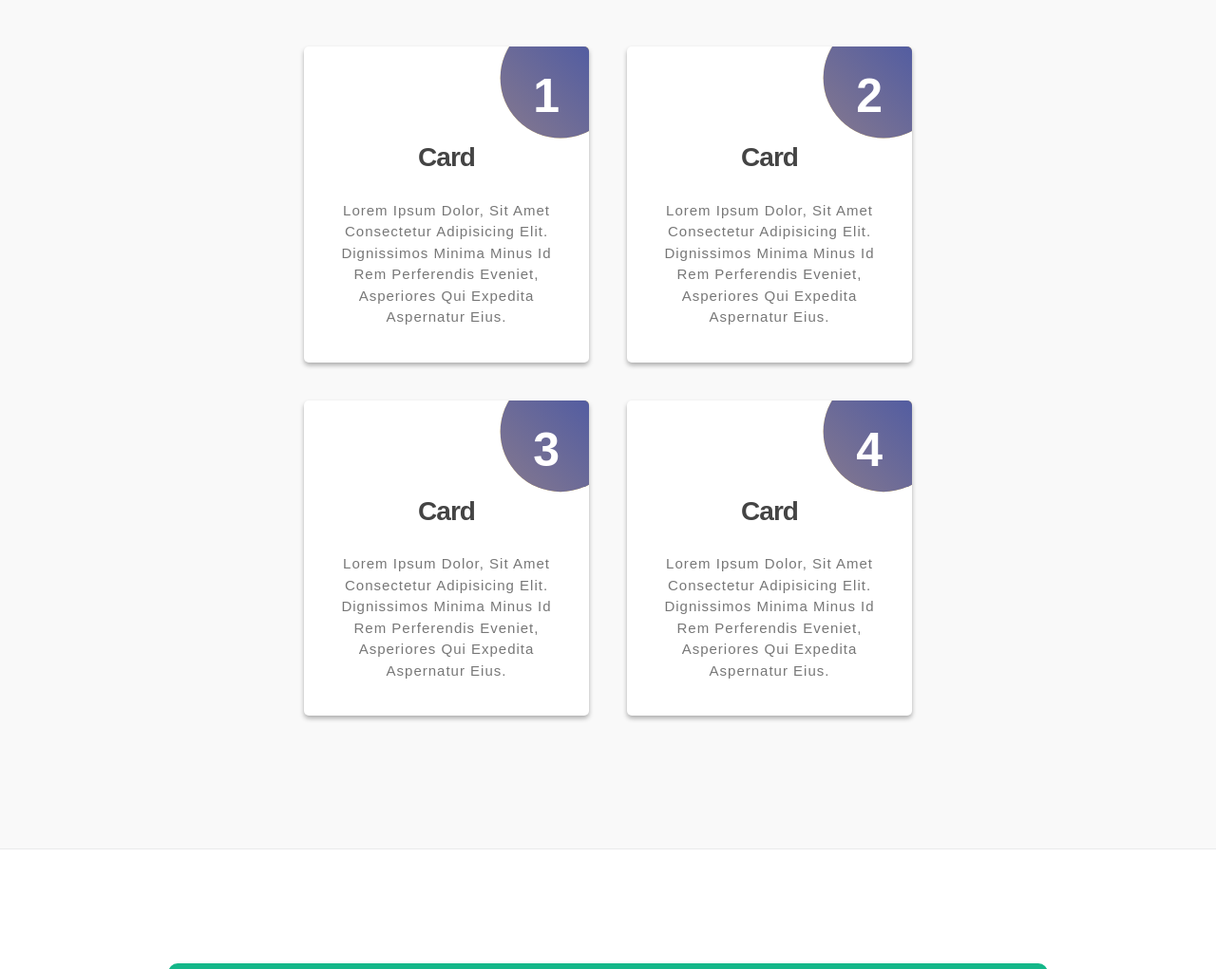
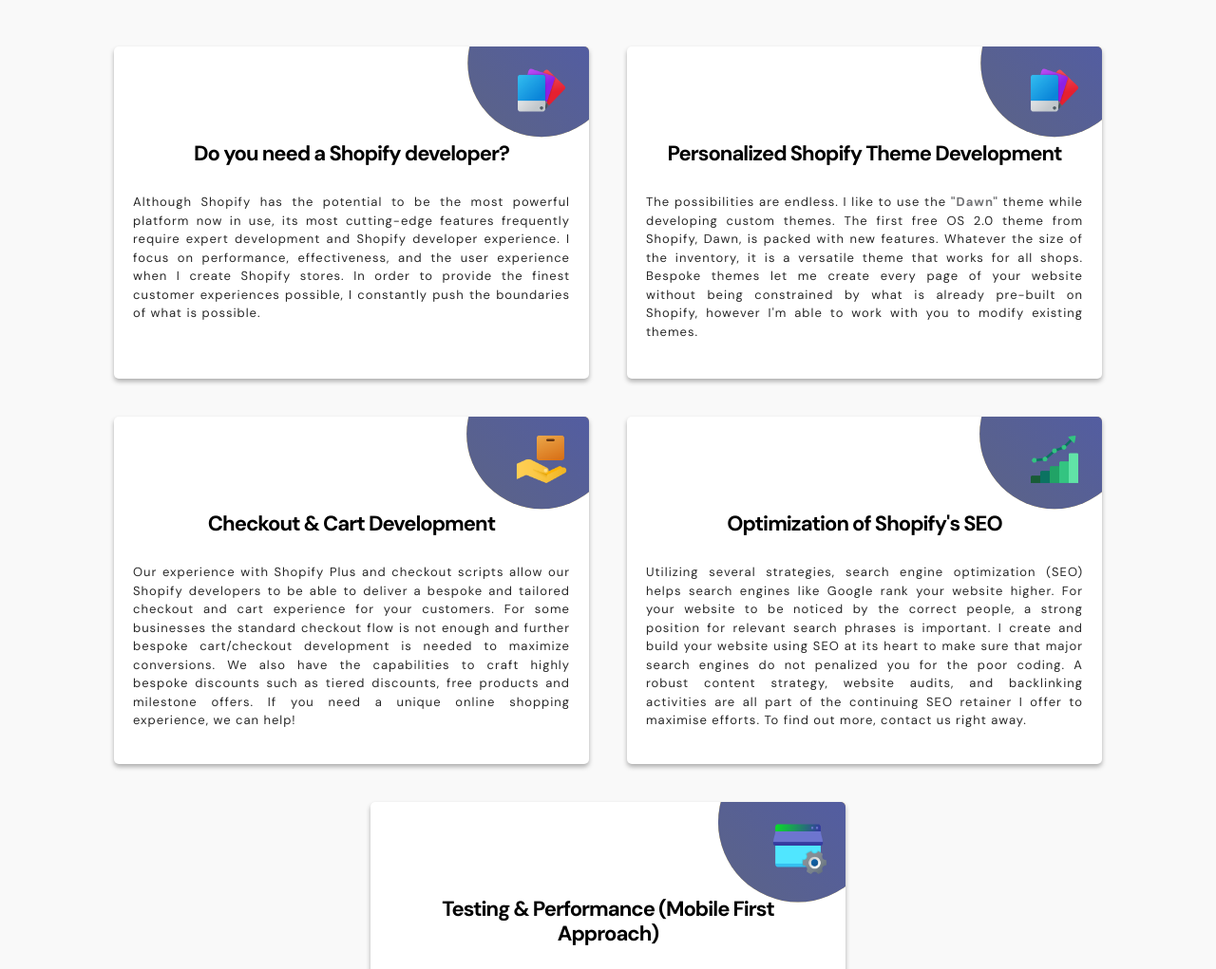
Before and after one commit to CodeWithUmair/Shopify-Expert, a plain HTML site: page index.html in a window 1280 px wide. Shown: the part 980-2001 px from the top of the page at 95% size. Drawn offline with Linux system fonts and the light colour scheme.

Commit message:
new lodos

```diff
--- a/css/service-card.css
+++ b/css/service-card.css
@@ -1,8 +1,10 @@
+@import url('https://fonts.googleapis.com/css2?family=Poppins:wght@100;200;300;400;500;600;700;800;900&display=swap');
+
 #section_3 {
     box-sizing: border-box;
     font-family: "Poppins", sans-serif;
     text-transform: capitalize;
-    transition: all 0.5 linear;
+    transition: all 0.5s linear;
 }
 
 .umair-container {
@@ -15,8 +17,8 @@
 }
 
 .umair-box {
-    width: 300px;
-    height: 100%;
+    max-width: 500px;
+    min-height: 350px;
     background-color: #fff;
     border-radius: 5px;
     padding: 20px;
@@ -31,14 +33,15 @@
 }
 
 .umair-box h3 {
-    font-size: 28px;
+    font-size: 22px;
     padding: 20px 0;
-    color: #444;
+    color: rgb(0, 0, 0);
 }
 
 .umair-box p {
-    font-size: 15px;
-    color: #777;
+    font-size: 13px;
+    color: rgb(40, 40, 40);
+    text-align: justify;
 }
 
 .umair-box button {
@@ -64,6 +67,7 @@
     background-color: #fff;
 }
 
+
 .umair-box::before {
     width: 100%;
     height: 100%;
@@ -78,20 +82,20 @@
     width: 100%;
     height: 100%;
     background-color: #fbda61;
-    background-image: linear-gradient(45deg, #fdba61 0%, #535da1 100%);
+    background-image: linear-gradient(45deg, #747638 0%, #535da1 100%);
     content: "";
     position: absolute;
     top: 0;
     left: 0;
     z-index: -2;
-    clip-path: circle(20% at 90% 10%);
+    clip-path: circle(18% at 90% 5%);
     transition: 0.2s;
 }
 
 .umair-box .count {
     position: absolute;
-    top: 15px;
-    right: 30px;
+    top: 5px;
+    right: 20px;
     font-size: 50px;
     font-weight: bolder;
     color: #fff;
@@ -108,5 +112,5 @@
 
 
 .umair-box:hover::before {
-    background-color: rgba(0, 0, 0, .1);
+    background-color: rgba(0, 0, 0, 0.1);
 }
--- a/index.html
+++ b/index.html
@@ -73,14 +73,14 @@ https://templatemo.com/tm-578-first-portfolio
                     </li>
 
                     <li class="nav-item">
-                        <a class="nav-link click-scroll" href="#section_3">Services</a>
+                        <a class="nav-link click-scroll" href="#section_2">Services</a>
                     </li>
 
                     <li class="nav-item">
-                        <a class="nav-link click-scroll" href="#section_4">Projects</a>
+                        <a class="nav-link click-scroll" href="#section_3">Projects</a>
                     </li>
                     <li class="nav-item">
-                        <a class="nav-link click-scroll" href="#section_2">About</a>
+                        <a class="nav-link click-scroll" href="#section_4">About</a>
                     </li>
 
                     <!-- <li class="nav-item">
@@ -114,7 +114,7 @@ https://templatemo.com/tm-578-first-portfolio
                             </div>
 
                             <h2 class="mb-4">I’m available for <span class="shopify-black-text">Shopify</span> work</h2>
-                            <p class="mb-4"><a class="custom-btn btn custom-link" href="#section_2">Let's begin</a></p>
+                            <p class="mb-4"><a class="custom-btn btn custom-link" href="#section_4">Let's begin</a></p>
                         </div>
                     </div>
 
@@ -137,11 +137,11 @@ https://templatemo.com/tm-578-first-portfolio
 
 
 
-        <section class="services section-padding" id="section_3">
+        <section class="services section-padding" id="section_2">
             <div class="container">
                 <div class="row">
 
-                    <div class="col-lg-10 col-12 mx-auto">
+                    <div class="col-lg-12 col-12 mx-auto">
                         <div class="section-title-wrap d-flex justify-content-center align-items-center mb-5">
                             <img src="images/handshake-man-woman-after-signing-business-contract-closeup.jpg"
                                 class="avatar-image img-fluid" alt="">
@@ -152,31 +152,83 @@ https://templatemo.com/tm-578-first-portfolio
                         <div class="umair-container">
 
                             <div class="umair-box">
-                                <h3>Card</h3>
-                                <p>Lorem ipsum dolor, sit amet consectetur adipisicing elit. Dignissimos minima minus id
-                                    rem perferendis eveniet, asperiores qui expedita aspernatur eius.</p>
-                                <span class="count">1</span>
+                                <h3>Do you need a Shopify developer?</h3>
+                                <p>
+                                    Although Shopify has the potential to be the most powerful platform now in use, its
+                                    most cutting-edge features frequently require expert development and Shopify
+                                    developer experience. I focus on performance, effectiveness, and the user experience
+                                    when I create Shopify stores. In order to provide the finest customer experiences
+                                    possible, I constantly push the boundaries of what is possible.
+                                </p>
+                                <span class="count"><img src="images/theme.png" alt="" width="60px"
+                                        height="60px"></span>
                             </div>
 
                             <div class="umair-box">
-                                <h3>Card</h3>
-                                <p>Lorem ipsum dolor, sit amet consectetur adipisicing elit. Dignissimos minima minus id
-                                    rem perferendis eveniet, asperiores qui expedita aspernatur eius.</p>
-                                <span class="count">2</span>
+                                <h3>Personalized Shopify Theme Development</h3>
+                                <p>The possibilities are endless. I like to use the <span
+                                        style="font-weight: bolder;"><a
+                                            href="https://themes.shopify.com/themes/dawn/styles/default"
+                                            target="_blank">
+                                            "Dawn"
+                                        </a></span>
+                                    theme while developing custom
+                                    themes. The first free OS 2.0 theme from Shopify, Dawn, is packed with new features.
+                                    Whatever the size of the inventory, it is a versatile theme that works for all
+                                    shops. Bespoke themes let me create every page of your website without being
+                                    constrained by what is already pre-built on Shopify, however I'm able to work with
+                                    you to modify existing themes.</p>
+                                <span class="count"><img src="images/theme.png" alt="" width="60px"
+                                        height="60px"></span>
+                            </div>
+
+                            <!-- <div class="umair-box">
+                                <h3>Bespoke User Journey Development</h3>
+                                <p>On average a user will make a decision whether to continue browsing an ecommerce
+                                    store within 8 seconds. I map all the possible user journeys a website visitor
+                                    might take. Our Shopify developers craft bespoke and custom user experiences to
+                                    match and meet the requirements of your business. We follow data-led practiced that
+                                    maximize sales on your e-commerce store, for example reducing the number of clicks
+                                    to checkout whilst maximizing the time a user spends on your website.</p>
+                                <span class="count">3</span>
+                            </div> -->
+
+                            <div class="umair-box">
+                                <h3>Checkout & Cart Development</h3>
+                                <p>Our experience with Shopify Plus and checkout scripts allow our Shopify developers to
+                                    be able to deliver a bespoke and tailored checkout and cart experience for your
+                                    customers. For some businesses the standard checkout flow is not enough and further
+                                    bespoke cart/checkout development is needed to maximize conversions. We also have
+                                    the capabilities to craft highly bespoke discounts such as tiered discounts, free
+                                    products and milestone offers. If you need a unique online shopping experience, we
+                                    can help!</p>
+                                <span class="count"><img src="images/cart.png" alt="" width="60px" height="60px"></span>
                             </div>
 
                             <div class="umair-box">
-                                <h3>Card</h3>
-                                <p>Lorem ipsum dolor, sit amet consectetur adipisicing elit. Dignissimos minima minus id
-                                    rem perferendis eveniet, asperiores qui expedita aspernatur eius.</p>
-                                <span class="count">3</span>
+                                <h3>Optimization of Shopify's SEO</h3>
+                                <p>Utilizing several strategies, search engine optimization (SEO) helps search engines
+                                    like Google rank your website higher. For your website to be noticed by the correct
+                                    people, a strong position for relevant search phrases is important. I create and
+                                    build your website using SEO at its heart to make sure that major search engines do
+                                    not penalized you for the poor coding. A robust content strategy, website audits,
+                                    and backlinking activities are all part of the continuing SEO retainer I offer to
+                                    maximise efforts. To find out more, contact us right away.</p>
+                                <span class="count"><img src="images/seo.png" alt="" width="60px" height="60px"></span>
                             </div>
 
                             <div class="umair-box">
-                                <h3>Card</h3>
-                                <p>Lorem ipsum dolor, sit amet consectetur adipisicing elit. Dignissimos minima minus id
-                                    rem perferendis eveniet, asperiores qui expedita aspernatur eius.</p>
-                                <span class="count">4</span>
+                                <h3>Testing & Performance (Mobile First Approach)</h3>
+                                <p>It might be difficult to make sure that your website looks the same across all of the
+                                    different browsers and device kinds that your clients could use to access your
+                                    e-commerce business. In addition to following best practises while writing code, I
+                                    put each e-commerce site I create through a thorough testing process utilising a
+                                    variety of tools to guarantee technical dependability across devices, screen sizes,
+                                    and browsers. In order to minimise load speeds and spot any ineffective performance,
+                                    I routinely audit my websites utilising a variety of speed testing software. My
+                                    websites are speedy, sleek, and include code that is geared for search engines.</p>
+                                <span class="count"><img src="images/store.png" alt="" width="60px"
+                                        height="60px"></span>
                             </div>
 
                         </div>
@@ -188,7 +240,7 @@ https://templatemo.com/tm-578-first-portfolio
         </section>
 
 
-        <section class="projects section-padding" id="section_4">
+        <section class="projects section-padding" id="section_3">
             <div class="container">
                 <div class="row" id="umair-projects-container">
 
@@ -197,7 +249,7 @@ https://templatemo.com/tm-578-first-portfolio
                             <img src="images/handshake-man-woman-after-signing-business-contract-closeup.jpg"
                                 class="avatar-image img-fluid" alt="">
 
-                            <h2 class="text-white ms-4 mb-0">My Past Work</h2>
+                            <h2 class="text-white ms-5 mb-0">My Past Work</h2>
                         </div>
 
                         <div class="umair-projects-card">
@@ -215,13 +267,13 @@ https://templatemo.com/tm-578-first-portfolio
                         </div>
                         <div class="umair-projects-card">
                             <div class="umair-projects-imgBx">
-                                <img src="images/projects/we.png" alt="furniture shop">
+                                <img src="images/projects/c.png" alt="furniture shop">
                             </div>
                             <div class="umair-projects-content">
                                 <div class="umair-projects-details">
-                                    <h2>WESTERN RISE</h2>
+                                    <h2>Men's Jewelry</h2>
                                     <div class="umair-project">
-                                        <a href="https://westernrise.com/" target="_blank"><button>Visit
+                                        <a href="https://uk.craftdlondon.com/" target="_blank"><button>Visit
                                                 Site</button></a>
                                     </div>
                                 </div>
@@ -256,14 +308,6 @@ https://templatemo.com/tm-578-first-portfolio
                                 </div>
                             </div>
                         </div>
-
-
-
-
-
-
-
-
 
                         <!-- <div class="col-lg-12 col-md-8 col-12 ms-auto">
                         <div class="section-title-wrap d-flex justify-content-center align-items-center mb-5">
@@ -361,8 +405,6 @@ https://templatemo.com/tm-578-first-portfolio
                         </div>
                     </div> -->
 
-
-
                     </div>
                 </div>
         </section>
@@ -370,11 +412,9 @@ https://templatemo.com/tm-578-first-portfolio
 
 
 
-        <section class="about section-padding" id="section_2">
+        <section class="about section-padding" id="section_4">
             <div class="container">
                 <div class="row">
-
-
 
                     <div class="col-lg-12 col-12 mt-5 mt-lg-0">
                         <div class="about-thumb">
@@ -385,11 +425,8 @@ https://templatemo.com/tm-578-first-portfolio
                                 <img src="images/umair.png" class="avatar-image img-fluid" alt="">
                             </div>
 
-
                         </div>
                     </div>
-
-
 
                     <div class="col-lg-7 col-12 mt-5 mt-lg-0">
                         <div class="about-thumb">
@@ -567,16 +604,16 @@ https://templatemo.com/tm-578-first-portfolio
                             <strong class="site-footer-title d-block mb-3">Services</strong>
 
                             <ul class="footer-menu">
-                                <li class="footer-menu-item"><a href="#section_3" class="footer-menu-link">Websites</a>
+                                <li class="footer-menu-item"><a href="#section_2" class="footer-menu-link">Websites</a>
                                 </li>
 
-                                <li class="footer-menu-item"><a href="#section_3" class="footer-menu-link">Branding</a>
+                                <li class="footer-menu-item"><a href="#section_2" class="footer-menu-link">Branding</a>
                                 </li>
 
-                                <li class="footer-menu-item"><a href="#section_3" class="footer-menu-link">Ecommerce</a>
+                                <li class="footer-menu-item"><a href="#section_2" class="footer-menu-link">Ecommerce</a>
                                 </li>
 
-                                <li class="footer-menu-item"><a href="#section_3" class="footer-menu-link">SEO</a></li>
+                                <li class="footer-menu-item"><a href="#section_2" class="footer-menu-link">SEO</a></li>
                             </ul>
 
                             <strong class="site-footer-title d-block mt-4 mb-3">Stay connected</strong>
```
Also changed, not shown: images/cart.png (renamed from images/icons8-sell-96.png), images/dev.png (renamed from images/icons8-sync-settings-96 (1).png), images/icons8-sync-settings-96.png (deleted), images/projects/c.png (added), images/seo.png (renamed from images/icons8-increase-96.png), images/store.png (renamed from images/icons8-store-setting-96.png), images/theme.png (renamed from images/icons8-themes-96.png).
